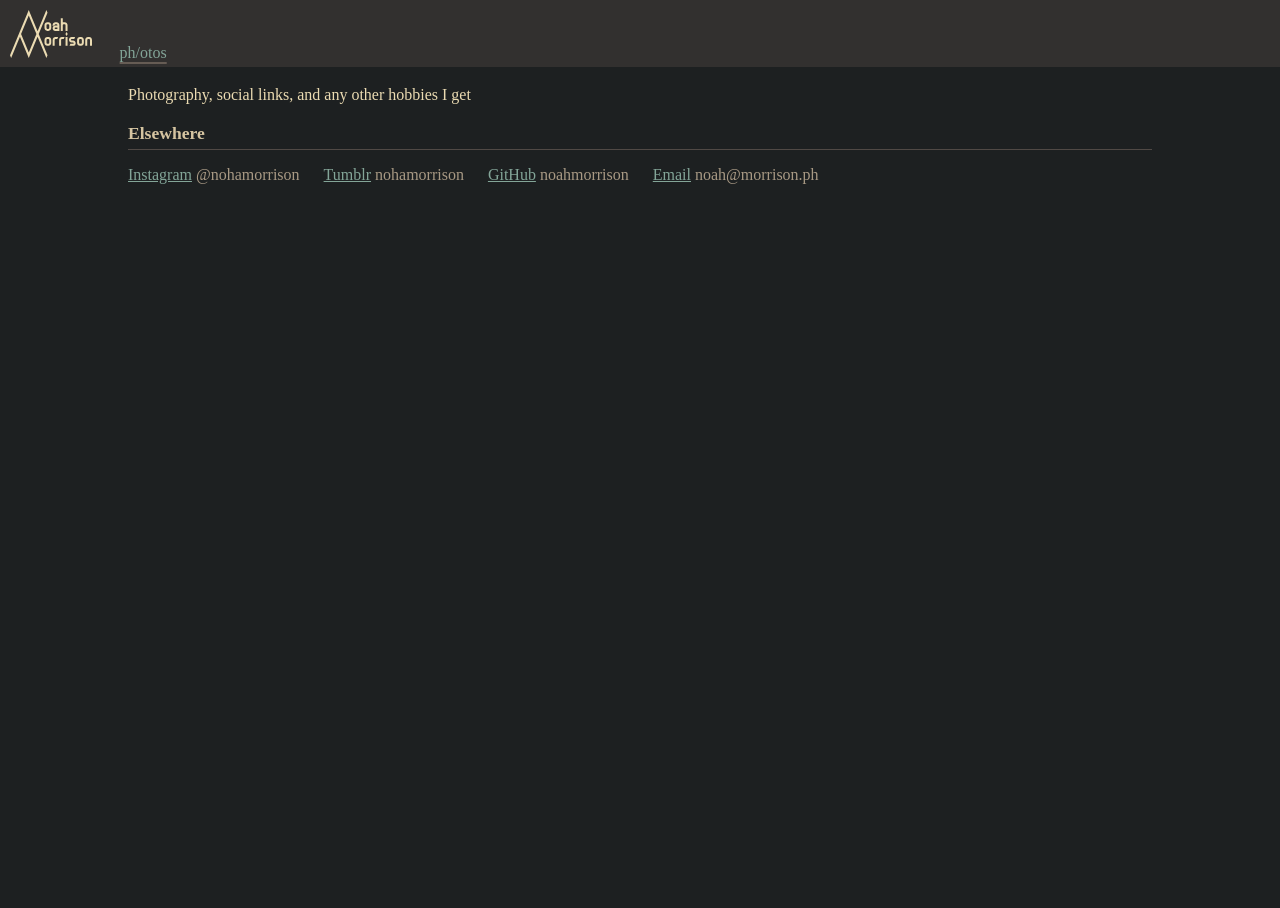
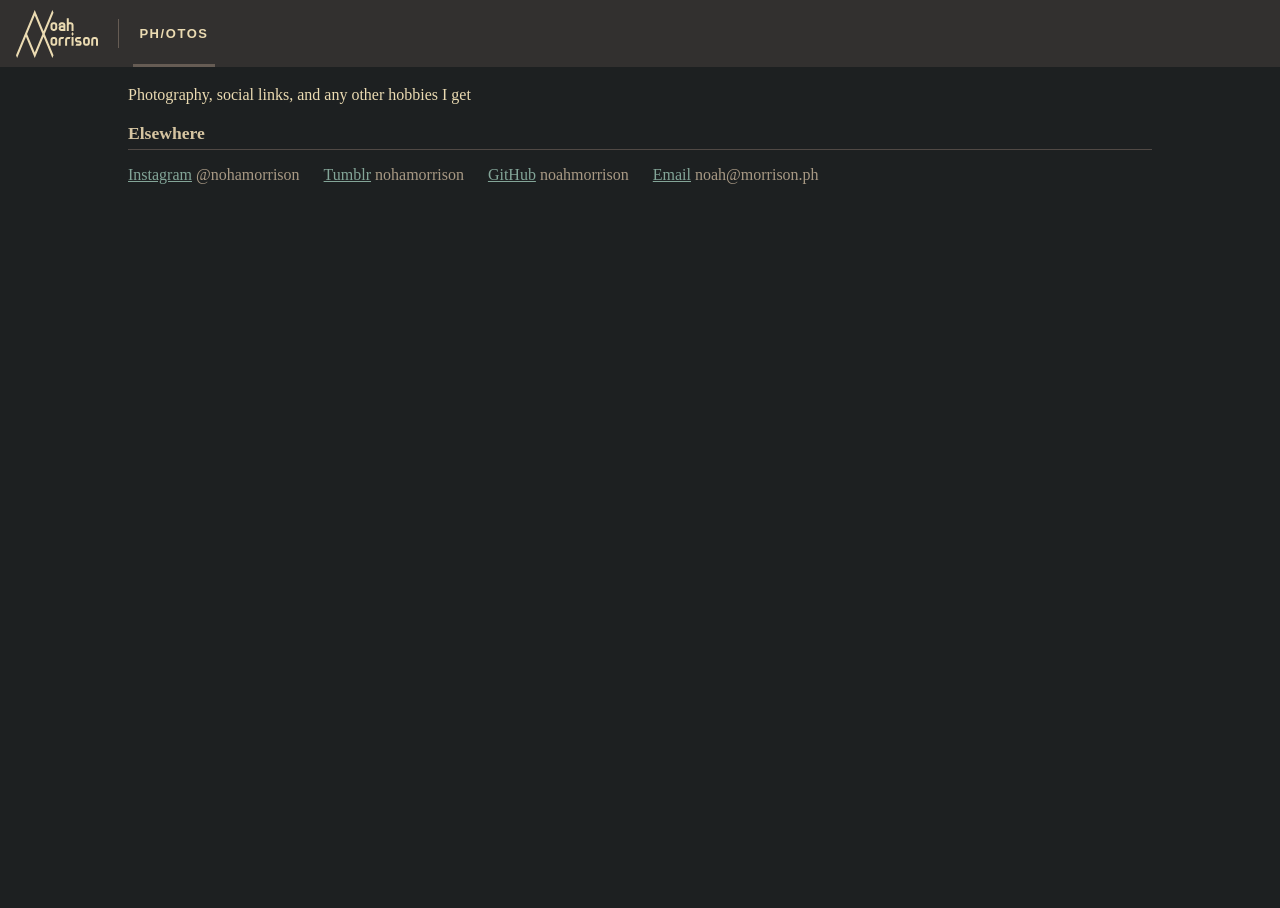
Before and after one commit to noahmorrison/noahmorrison.github.io, a Jekyll site: the page built from index.html, in a window 1280 px wide. Built offline with Jekyll 4.4.1, drawn with Linux system fonts in a browser that asks for light colours.

Commit message:
Header nav: small caps after a divider, an orange bar under the current page and a dim one under the others

```diff
--- a/_includes/header.html
+++ b/_includes/header.html
@@ -3,17 +3,14 @@
         <img class="logo" src="/assets/logo.svg" alt="Noah Morrison, home" />
     </a>
 
-    <a class="nav" href="/otos">
-        ph/otos
-    </a>
+    <span class="divider"></span>
+    <a class="nav" href="/otos">ph/otos</a>
 </span>
 
-<style>
-    a.active {
-        font-weight: bold;
-    }
-</style>
-
 <script>
-    [...document.getElementsByTagName("a")].forEach(a => { if (a == document.URL) { a.classList.add("active"); } })
+    // the current page's link (the logo on the home page) gets the bar; ignores ?query and #hash
+    const page = path => path.replace(/\.html$/, "");
+    document.querySelectorAll(".header a").forEach(a => {
+        if (page(a.pathname) == page(location.pathname)) a.classList.add("active");
+    });
 </script>
--- a/css/main.css
+++ b/css/main.css
@@ -23,28 +23,52 @@ html, body {
     height: 0.5in;
 }
 
+/* same 0.7in tall as before; padding moved into the links so their bars sit on the edge */
 .header {
-    display: block;
-    height: 0.5in;
-    padding: 0.1in;
+    display: flex;
+    gap: 0.15in;
+    height: 0.7in;
+    padding: 0 0.1in;
     background: #32302f;
 }
 
+/* the current page's bar: orange; other nav links a dim one, yellow on hover */
 .header a {
-    padding-right: 0.25in;
+    display: flex;
+    align-items: center;
+    padding: 0 6px;
+    border-top: 3px solid transparent;
+    border-bottom: 3px solid transparent;
     text-decoration: none;
 }
 
-/* a link, not a button: link blue, a dim underline that lights up on hover */
+.header a.active {
+    border-bottom-color: #fe8019;
+}
+
+.header a.nav:not(.active) {
+    border-bottom-color: #665c54;
+}
+
+.header a.nav:not(.active):hover {
+    border-bottom-color: #fabd2f;
+}
+
+.header .divider {
+    width: 1px;
+    margin: 0.2in 0;
+    background: #665c54;
+}
+
 .header a.nav {
-    color: #83a598;
-    text-decoration: underline 2px #665c54;
-    text-underline-offset: 0.25em;
+    color: #ebdbb2;
+    font: 600 13px sans-serif;
+    text-transform: uppercase;
+    letter-spacing: 0.12em;
 }
 
 .header a.nav:hover {
-    color: #8ec07c;
-    text-decoration-color: currentColor;
+    color: #fabd2f;
 }
 
 .intro p {
```
